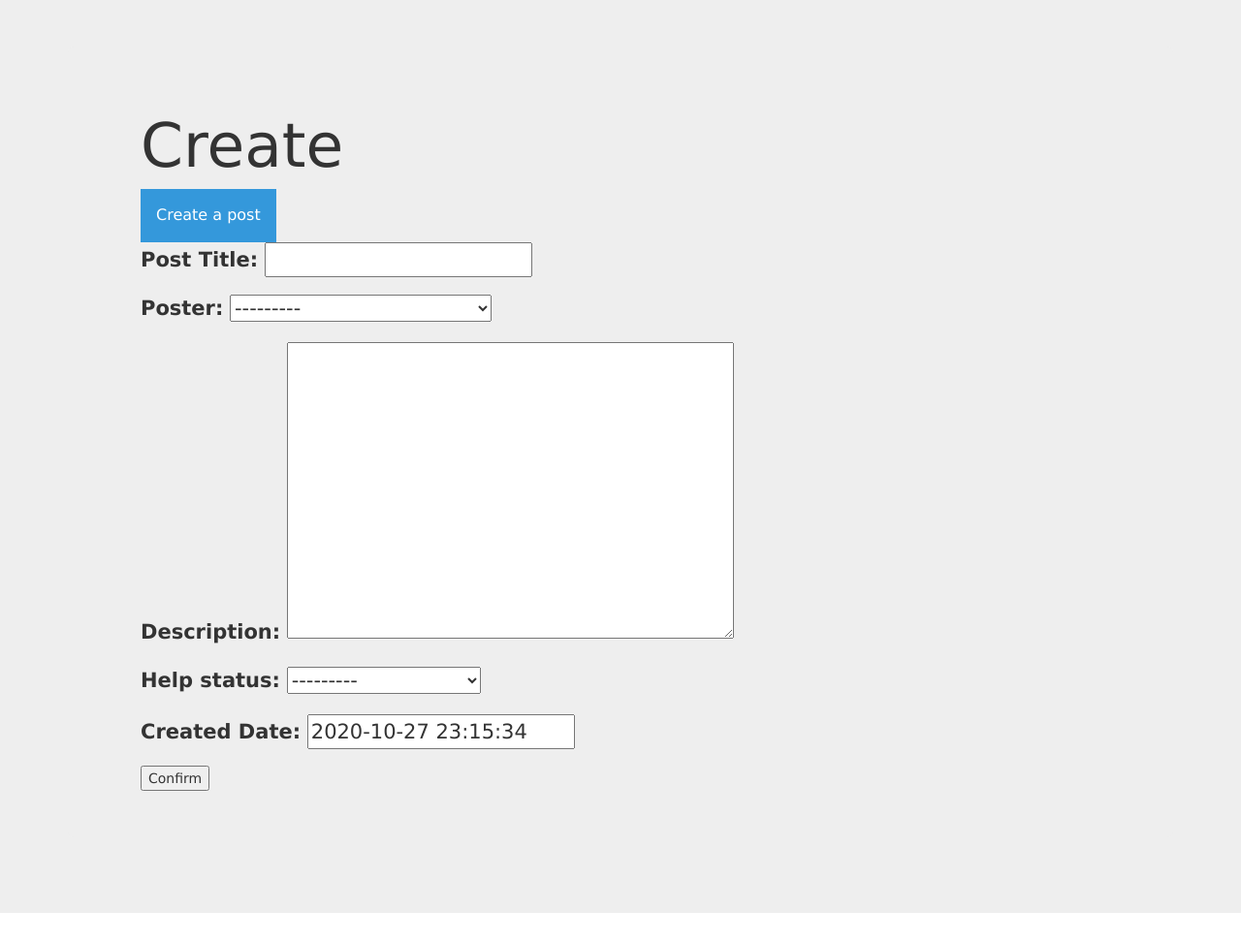
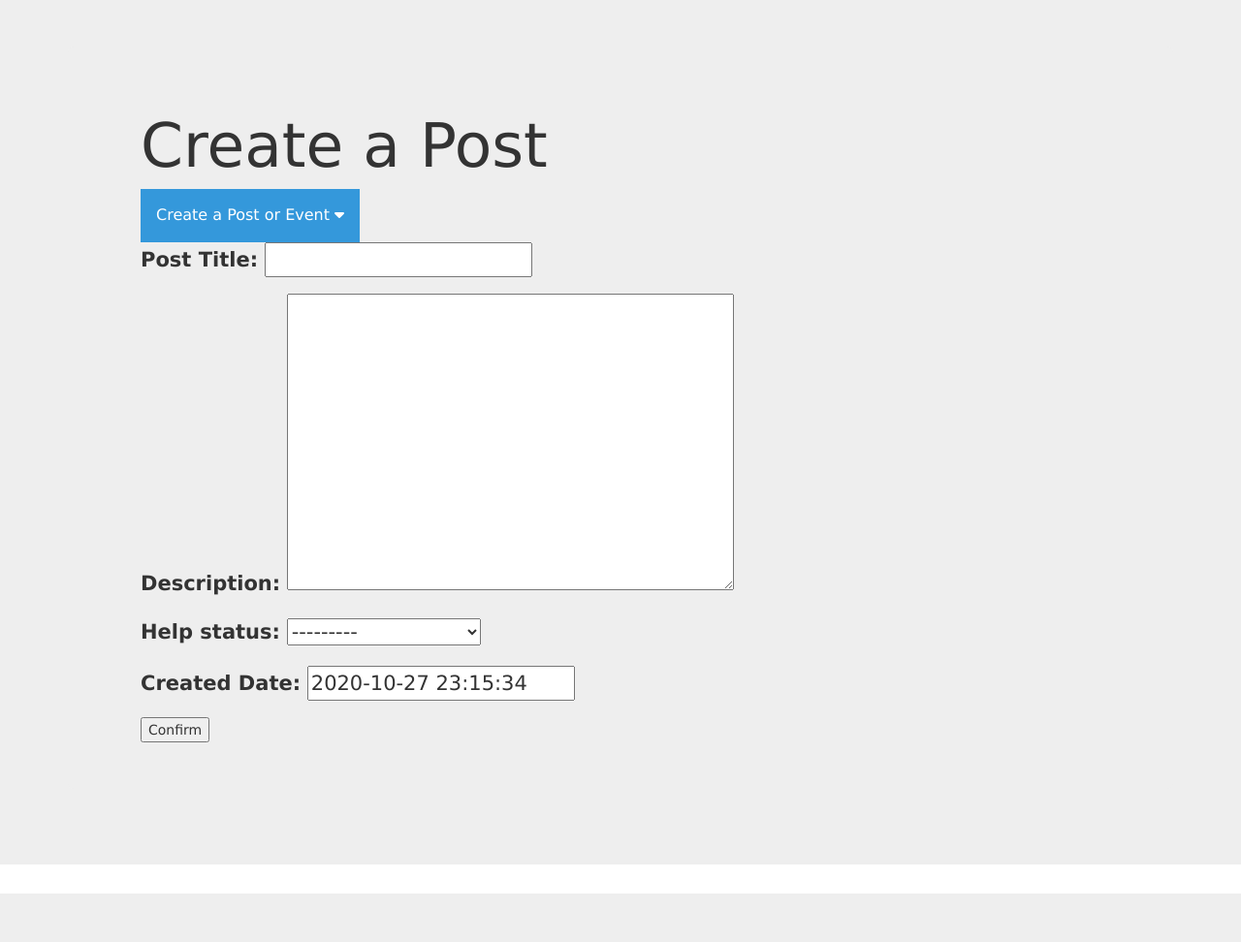
Before and after one commit to TAM-Team/Bubbles, a Django app: page /create/ in a window 1280 px wide. Shown: the part 80-1052 px from the top of the page at 97% size. After the commit the page ends 1002 px from the top, so only its background shows below. Run offline with Django 3.2, Linux system fonts and the light colour scheme; a user stored in the database is signed in; data comes from the database, SQL or seed files in the repository; both versions use the stored data as it was after the commit; some libraries are stand-ins or nearby versions.

Commit message:
Updating style and Create

```diff
--- a/hello/forms.py
+++ b/hello/forms.py
@@ -85,20 +85,33 @@ class CreatePostForm(forms.ModelForm):
 
     class Meta:
         model = Post
-        fields = ('post_title', "poster", 'description', 'help_status', 'created_date')
+        fields = ('post_title', 'description', 'help_status', 'created_date')
+    def __init__(self, *args, **kwargs):
+        self._user = kwargs.pop('user')
+        super(CreatePostForm, self).__init__(*args, **kwargs)
 
-    def form_valid(self, form):
-        form = form.save(commit=False)
-        form.poster = self.request.user
-        form.save()
-        return super().form_valid(form)
+    def save(self, commit=True):
+        inst = super(CreatePostForm, self).save(commit=False)
+        inst.poster = self._user
+        if commit:
+            inst.save()
+            self.save_m2m()
+        return inst
 
 class CreateEventForm(forms.ModelForm):
 
     class Meta:
         model = Event
-        fields = ('event_title', 'organiser', 'description', 'location', 'start_date', 'end_date', 'start_time', 'end_time', 'attachment')
+        fields = ('event_title', 'description', 'location', 'start_date', 'end_date', 'start_time', 'end_time', 'attachment')
 
     def __init__(self, *args, **kwargs):
+        self._user = kwargs.pop('user')
         super(CreateEventForm, self).__init__(*args, **kwargs)
-        self.fields['organiser'].widget.attrs['readonly'] = True
+
+    def save(self, commit=True):
+        inst = super(CreateEventForm, self).save(commit=False)
+        inst.organiser = self._user
+        if commit:
+            inst.save()
+            self.save_m2m()
+        return inst
--- a/hello/templates/base.html
+++ b/hello/templates/base.html
@@ -3,6 +3,7 @@
 <head>
 <title>Bubbles</title>
   <base href="/">
+  <script src="https://kit.fontawesome.com/1cf5f2b797.js" crossorigin="anonymous"></script>
 <!--  <script  src="https://ajax.googleapis.com/ajax/libs/jquery/3.2.1/jquery.min.js"></script>-->
   <link href="https://maxcdn.bootstrapcdn.com/font-awesome/4.6.3/css/font-awesome.min.css" rel="stylesheet" integrity="sha384-T8Gy5hrqNKT+hzMclPo118YTQO6cYprQmhrYwIiQ/3axmI1hQomh7Ud2hPOy8SP1" crossorigin="anonymous">
   <link rel="stylesheet" type="text/css" href="//maxcdn.bootstrapcdn.com/bootstrap/3.3.4/css/bootstrap.min.css" />
--- a/hello/templates/create.html
+++ b/hello/templates/create.html
@@ -1,10 +1,12 @@
 {% extends "home.html" %}
 {% block content %}
-<h1>Create</h1>
+<h1 id="createPostTitle">Create a Post</h1>
+<h1 id="createEventTitle" style="display: none">Create an Event</h1>
 <div class="dropdown">
-  <button id="btnDropdown" onclick="openDropMenu()" class="dropbtn">Create a post</button>
+  <button id="btnDropdown" onclick="openDropMenu()" class="dropbtn">Create a Post or Event <i class="fas fa-caret-down"></i></button>
   <div id="myDropdown" class="dropdown-content">
-    <button onclick="changeForm()" id="btnChangeDropdown" class="dropdown-button">Create an event</button>
+    <button onclick="changeForm(1)" id="btnEventDropdown" class="dropdown-button">Create an event</button>
+    <button onclick="changeForm(2)" id="btnPostDropdown" class="dropdown-button" style="display: none">Create a Post</button>
   </div>
 </div>
 
@@ -28,20 +30,22 @@ function openDropMenu() {
 
 /* When the user clicks on the change dropdown button,
 toggle between hiding and showing the forms and swap text of buttons */
-function changeForm() {
-  btnContent = document.getElementById("btnChangeDropdown");
-  btnDropdown = document.getElementById("btnDropdown");
+function changeForm(id) {
   postForm = document.getElementById("post_form");
   eventForm = document.getElementById("event_form");
-  if (btnDropdown.value=="Create a post") {
-    btnContent.value = "Create a post";
-    btnDropdown.value = "Create an event";
+  if (id==2) {
+    document.getElementById("btnPostDropdown").style.display = "none";
+    document.getElementById("btnEventDropdown").style.display = "block";
+    document.getElementById("createEventTitle").style.display = "none";
+    document.getElementById("createPostTitle").style.display = "block";
     postForm.style.display = "block"
     eventForm.style.display = "none"
   }
   else {
-    btnDropdown.value = "Create a post";
-    btnContent.value = "Create an event";
+    document.getElementById("btnPostDropdown").style.display = "block";
+    document.getElementById("btnEventDropdown").style.display = "none";
+    document.getElementById("createEventTitle").style.display = "block";
+    document.getElementById("createPostTitle").style.display = "none";
     postForm.style.display = "none"
     eventForm.style.display = "block"
   }
--- a/hello/views.py
+++ b/hello/views.py
@@ -1,7 +1,7 @@
 from django.contrib import messages
 from django.contrib.auth.decorators import login_required
 from django.db import transaction
-from django.shortcuts import render, get_list_or_404, redirect
+from django.shortcuts import render, get_list_or_404, redirect, get_object_or_404
 from django.http import HttpResponse, HttpResponseNotFound, Http404
 from django.template import loader
 from django.template.context_processors import csrf
@@ -9,14 +9,16 @@ from django.views import generic
 import os
 import pprint
 import pdb
+
+
 pp = pprint.PrettyPrinter(indent=4)
 
 
 from pygments import console
 
-from .forms import RegisterForm, CustomUserChangeForm, CreatePostForm
+from .forms import RegisterForm, CustomUserChangeForm, CreatePostForm, CreateEventForm
 
-from .models import Greeting, Post, User
+from .models import Greeting, Post, User, Event
 
 
 
@@ -86,16 +88,34 @@ def edit_profile(request):
 
 @login_required
 def create_post(request):
-    if request.method == "POST":
-        postForm = CreatePostForm(request.POST)
-        postForm.poster = request.user
-        if postForm.is_valid():
-            postForm.save()
+    if request.method == 'POST' and 'btn_post' in request.POST:
+        create_post_form = CreatePostForm(request.POST, user=request.user)
+        create_post_form.poster = request.user
+        if create_post_form.is_valid():
+            create_post_form.save()
+            return redirect('hello:home')
+    if request.method == 'POST' and 'btn_event' in request.POST:
+        create_event_form = CreateEventForm(request.POST, user=request.user)
+        create_event_form.poster = request.user
+        if create_event_form.is_valid():
+            create_event_form.save()
             return redirect('hello:home')
     else:
-        postForm = CreatePostForm()
-        postForm.poster = request.user
+        create_event_form = CreateEventForm(user=request.user)
+        create_post_form = CreatePostForm(user=request.user)
     args = {}
     args.update(csrf(request))
-    args['create_post_form'] = postForm
+    args['create_event_form'] = create_event_form
+    args['create_post_form'] = create_post_form
     return render(request, 'create.html', args)
+
+def post_detail(request, post_id):
+    post = get_object_or_404(Post, pk=post_id)
+    return render(request, 'post_detail.html', {'post': post})
+
+def event_detail(request, event_id):
+    try:
+        event = Event.objects.get(pk=event_id)
+    except Event.DoesNotExist:
+        raise Http404("Post does not exist")
+    return render(request, 'event_detail.html', {'event': event})
```
Also changed, not shown: db.sqlite3.
